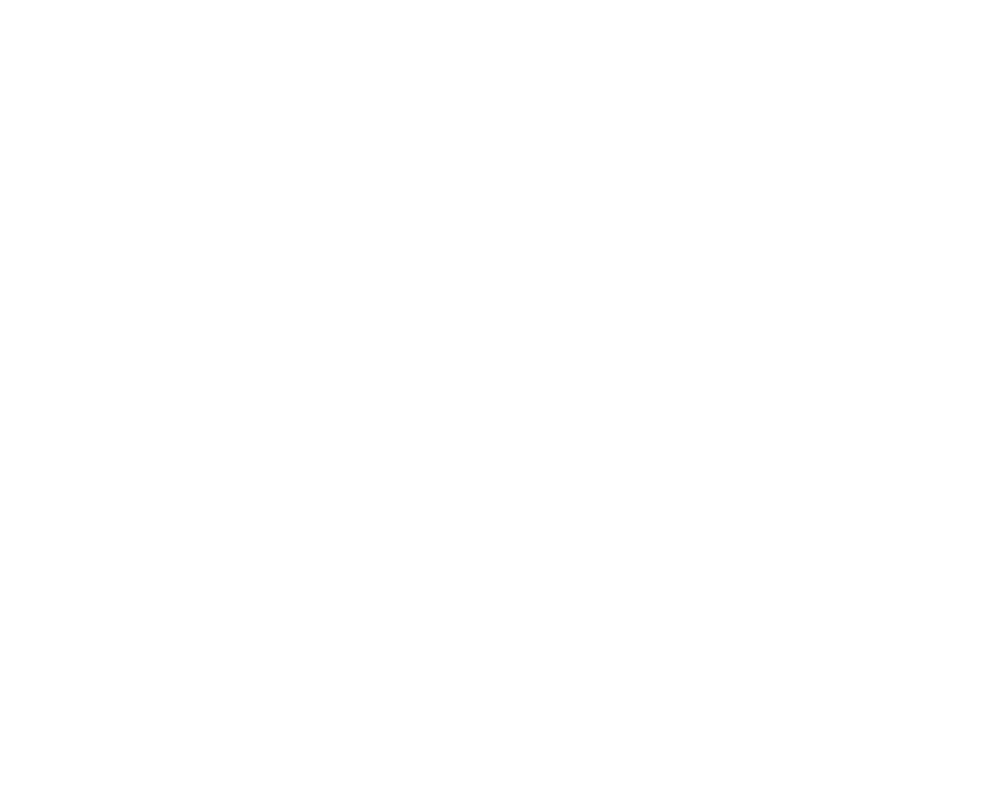
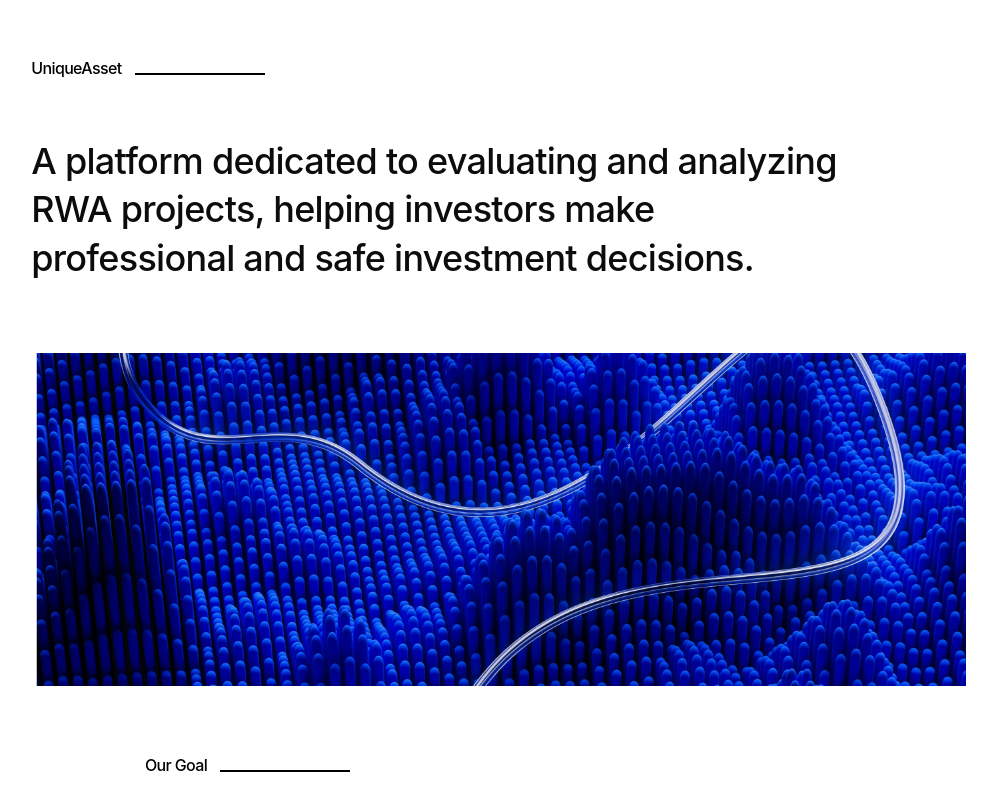
Before and after one commit to seo337dc/seo337dc-nextj14-app-tailwind-styled, a Next.js app: page / in a window 1280 px wide. Shown: the part 740-1540 px from the top of the page, without its empty margins (142-1139 px from the left). Before the commit the page ends 800 px from the top, so only its background shows below. Built offline with nearby package versions, Linux system fonts and the light colour scheme.

Commit message:
add : about 관련 추가

```diff
--- a/src/app/page.tsx
+++ b/src/app/page.tsx
@@ -1,4 +1,5 @@
 import Header from "@/components/Header";
+import About from "@/components/views/About";
 import Introduce from "@/components/views/Introduce";
 // import MainView from "@/components/views/main";
 
@@ -7,6 +8,7 @@
     <main className="relative">
       <Header />
       <Introduce />
+      <About />
     </main>
   );
 }
--- /dev/null
+++ b/src/components/views/About.tsx
@@ -0,0 +1,137 @@
+"use client";
+import useDeviceSize from "@/hooks/UseDetectDeviceSize";
+import { styled } from "styled-components";
+
+const About = () => {
+  const { isDesktop } = useDeviceSize();
+
+  return (
+    <Wrap>
+      <AboutContainer>
+        <AboutWrap>
+          <TextWrap>
+            <TextTitle>
+              <span>UniqueAsset</span>
+              <div className="line" />
+            </TextTitle>
+
+            <TextSub>
+              A platform dedicated to evaluating and analyzing RWA projects,
+              helping investors make professional and safe investment decisions.
+            </TextSub>
+          </TextWrap>
+        </AboutWrap>
+
+        <AboutImg
+          src={isDesktop ? "/about.png" : "about.png"}
+          alt="introduce"
+        />
+
+        <AboutWrap $isRight={true}>
+          <TextWrap>
+            <TextTitle>
+              <span>Our Goal</span>
+              <div className="line" />
+            </TextTitle>
+
+            <TextSub>
+              To become a trusted certification authority in the RWA field,
+              providing investors with reliable and assured information to
+              prevent reckless investments.
+            </TextSub>
+          </TextWrap>
+        </AboutWrap>
+      </AboutContainer>
+    </Wrap>
+  );
+};
+
+export default About;
+
+const Wrap = styled.section`
+  width: 100%;
+  padding: 150px 13.54vw; // 13.54
+  @media screen and (max-width: 1024px) {
+    padding: 80px 20px;
+  }
+`;
+
+const AboutImg = styled.img`
+  width: 72.65vw; // 1395px;
+  height: 26.04vw; // 500px;
+
+  @media screen and (max-width: 1024px) {
+    width: 335px;
+    height: 361px;
+  }
+`;
+
+const AboutContainer = styled.div`
+  width: 73.33vw; // 1408px;
+
+  display: flex;
+  flex-direction: column;
+  align-items: center;
+  gap: 70px;
+
+  @media screen and (max-width: 1024px) {
+    width: 100%;
+  }
+`;
+
+const AboutWrap = styled.div<{ $isRight?: boolean }>`
+  width: 100%;
+
+  display: flex;
+  flex-direction: column;
+  align-items: ${({ $isRight }) => ($isRight ? "flex-end" : "flex-start")};
+
+  @media screen and (max-width: 1024px) {
+    align-items: flex-start;
+  }
+`;
+
+const TextWrap = styled.div`
+  width: 825px;
+  display: flex;
+  flex-direction: column;
+  gap: 60px;
+
+  @media screen and (max-width: 1024px) {
+    width: 335px;
+    padding: 0 20px;
+  }
+`;
+
+const TextTitle = styled.div`
+  display: flex;
+  align-items: center;
+  gap: 13px;
+
+  color: #000;
+
+  font-family: Inter;
+  font-size: 16px; // 0.833vw; // 16px;
+  font-style: normal;
+  font-weight: 500;
+  line-height: 114%; /* 18.24px */
+  letter-spacing: -0.64px;
+  /* text-transform: capitalize; */
+
+  .line {
+    margin-top: 12px;
+    width: 130px;
+    border: 1px solid black;
+  }
+`;
+
+const TextSub = styled.div`
+  color: #0c0c0d;
+
+  font-family: Inter;
+  font-size: 36px;
+  font-style: normal;
+  font-weight: 500;
+  line-height: 135%; /* 48.6px */
+  letter-spacing: -0.72px;
+`;
--- a/src/components/views/Introduce.tsx
+++ b/src/components/views/Introduce.tsx
@@ -6,7 +6,6 @@
 const Introduce = () => {
   const { isDesktop } = useDeviceSize();
 
-  console.log(isDesktop);
   return (
     <Wrap>
       <ItroduceImg
```
Also changed, not shown: public/about.png (added), public/about_mobile.png (added).
